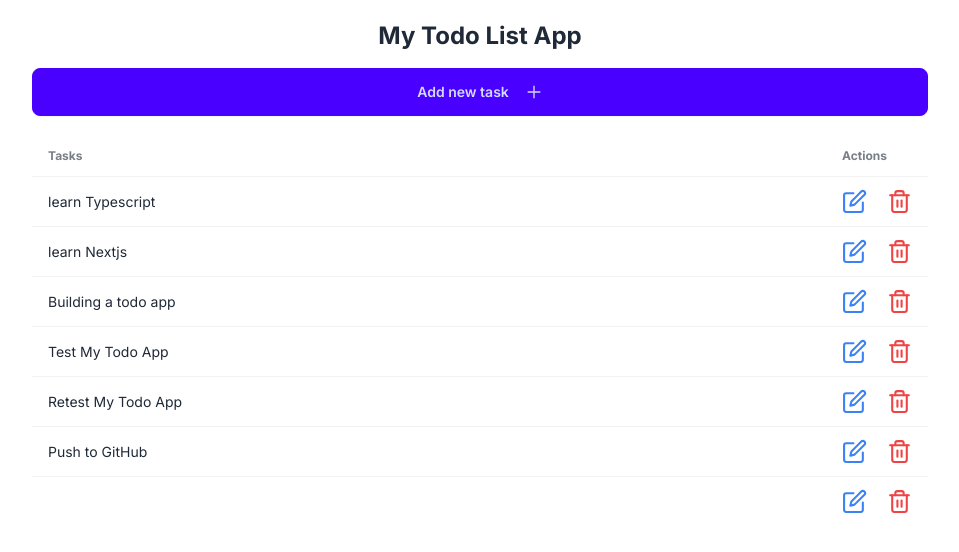
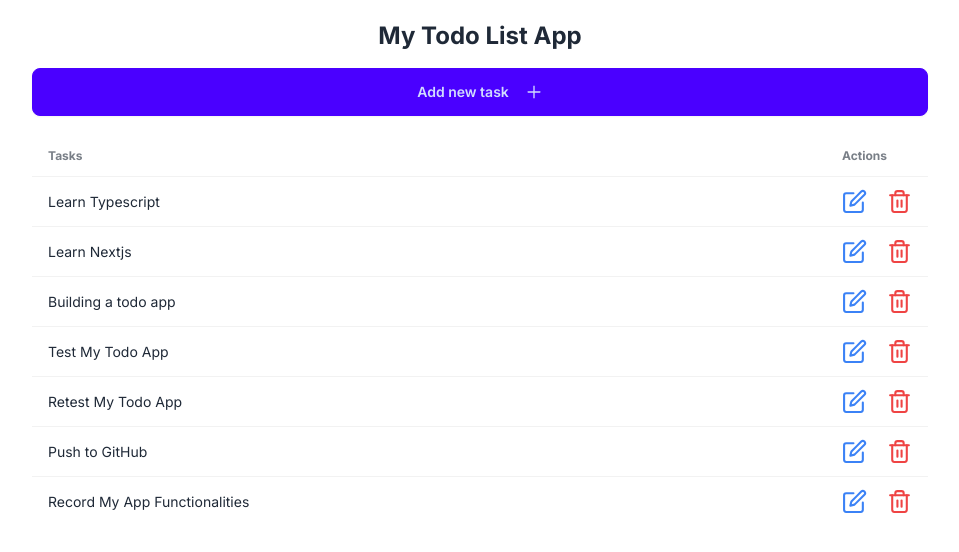
Before and after one commit to MaryKwawu/My-Todo-App-in-NextJs, a Next.js app: page / in a window 1280 px wide. Shown: the top 552 px of the page, without its empty margins (160-1119 px from the left). Built offline with nearby package versions, Linux system fonts and the light colour scheme; data requests are answered from the project's data file.

Commit message:
api.ts : made changes to the baseUrl

```diff
--- a/api.ts
+++ b/api.ts
@@ -1,6 +1,6 @@
 import { ITask } from "./types/tasks"
 
-const baseUrl = 'http://localhost:3001'
+const baseUrl = process.env.NODE_ENV === "development" ?  'http://localhost:3001' : "https://my-todo-app-in-next-js.vercel.app"
 
 export const getAllTodos = async (): Promise<ITask[]> => {
     const res = await fetch(`${baseUrl}/tasks` , { cache: 'no-store'});
--- a/app/components/AddTask.tsx
+++ b/app/components/AddTask.tsx
@@ -21,7 +21,7 @@ function AddTask() {
     })
     setNewTaskvalue("");
     setModalOpen(false);
-    router.refresh
+    router.refresh();
 
 
   };
--- a/data/todos.json
+++ b/data/todos.json
@@ -2,11 +2,11 @@
   "tasks": [
     {
       "id": "1",
-      "text": "learn Typescript"
+      "text": "Learn Typescript"
     },
     {
       "id": "2",
-      "text": "learn Nextjs"
+      "text": "Learn Nextjs"
     },
     {
       "id": "3",
@@ -26,7 +26,7 @@
     },
     {
       "id": "uuidv4()",
-      "text": ""
+      "text": "Record My App Functionalities"
     }
   ]
 }
--- a/package.json
+++ b/package.json
@@ -15,9 +15,9 @@
     "@types/react-dom": "18.3.0",
     "eslint": "8.57.0",
     "eslint-config-next": "14.2.3",
-    "next": "14.2.3",
-    "react": "18.3.1",
-    "react-dom": "18.3.1",
+    "next": "^14.2.3",
+    "react": "^18.3.1",
+    "react-dom": "^18.3.1",
     "react-icon": "^1.0.0",
     "typescript": "5.4.5",
     "uuid": "^9.0.1"
```
Also changed, not shown: 1 other file (tests, documents, lock files or other folders).
